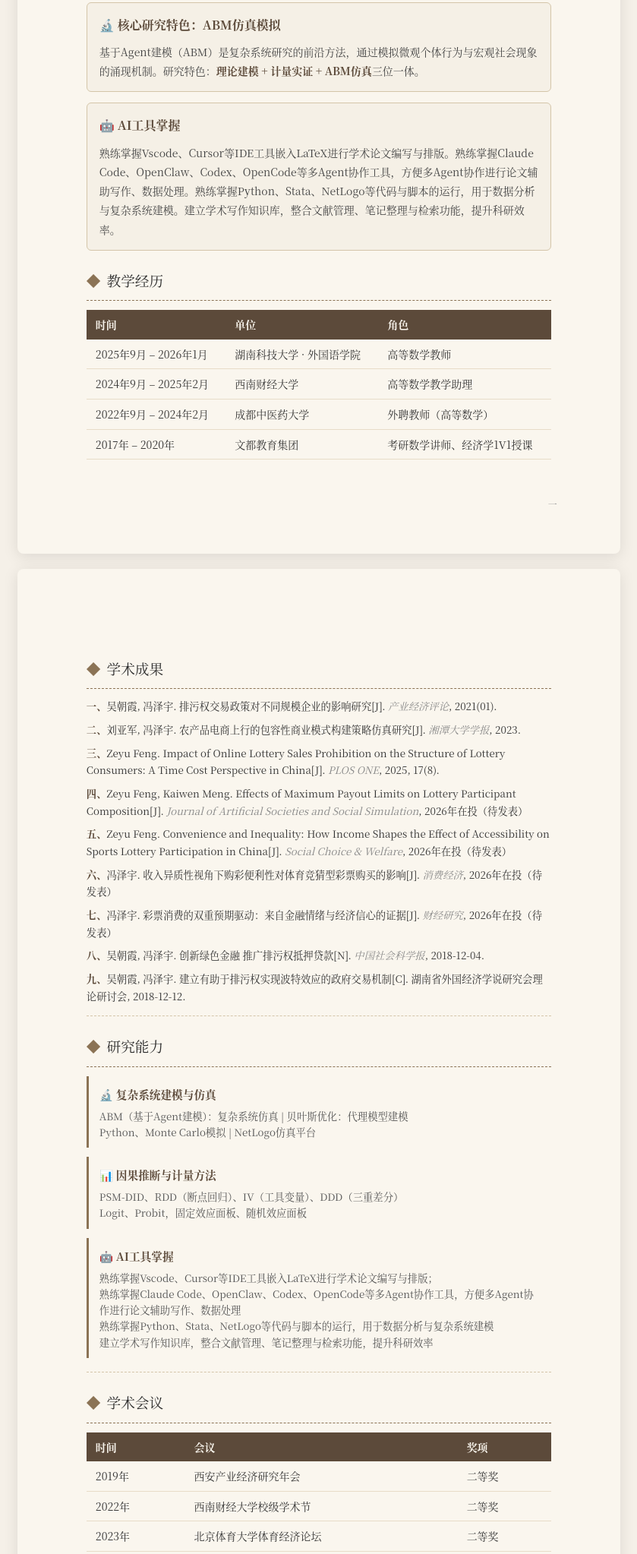
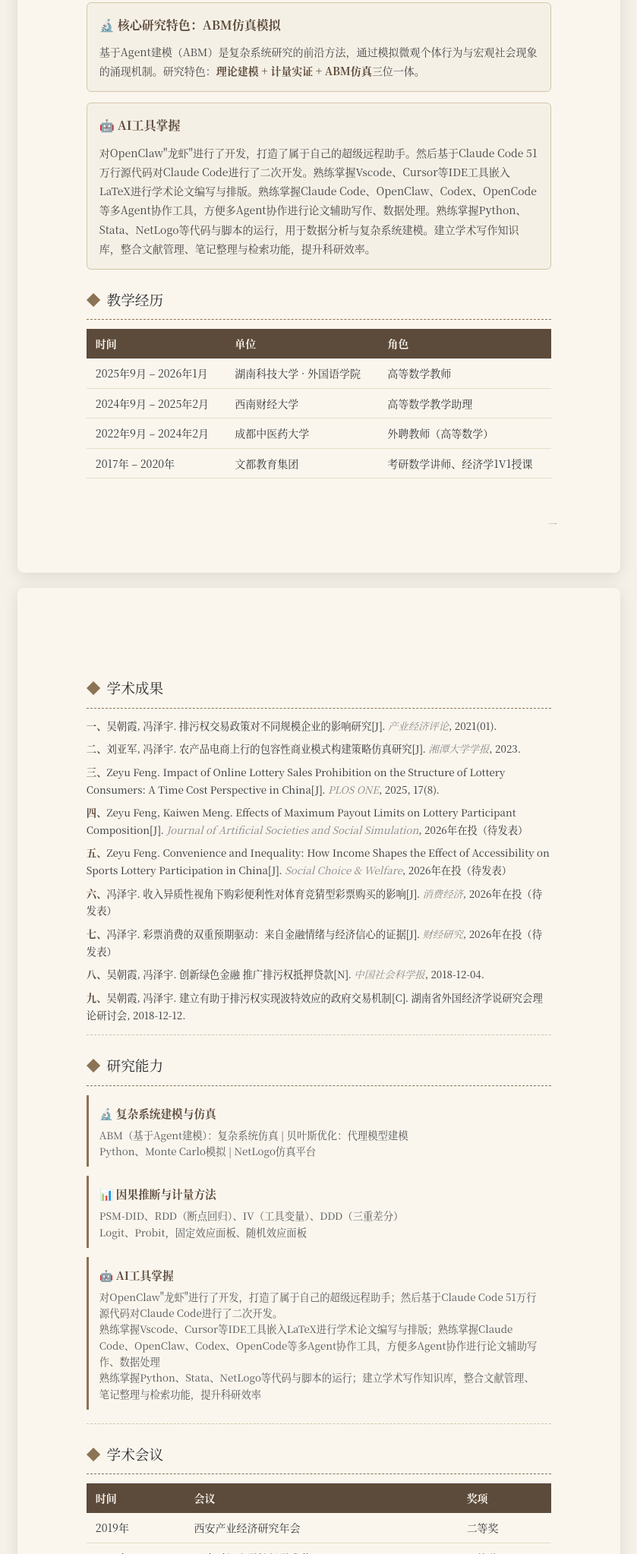
Before and after one commit to sxjl3496-spec/resume-ink2, a plain HTML site: page index.html in a window 1280 px wide. Shown: the part 619-2665 px from the top of the page at 76% size, without its empty margins (220-1059 px from the left). Drawn offline with Linux system fonts and the light colour scheme.

Commit message:
Fix OpenClaw lobster vs Claude Code confusion (resume-ink2 (墨韵))

```diff
--- a/index.html
+++ b/index.html
@@ -85,7 +85,7 @@ body{font-family:"STKaiti","KaiTi","Noto Serif CJK SC",serif;font-size:11pt;line
 </div>
 <div class="highlight-box">
 <div class="title">🤖 AI工具掌握</div>
-<div class="content">熟练掌握Vscode、Cursor等IDE工具嵌入LaTeX进行学术论文编写与排版。熟练掌握Claude Code、OpenClaw、Codex、OpenCode等多Agent协作工具，方便多Agent协作进行论文辅助写作、数据处理。熟练掌握Python、Stata、NetLogo等代码与脚本的运行，用于数据分析与复杂系统建模。建立学术写作知识库，整合文献管理、笔记整理与检索功能，提升科研效率。</div>
+<div class="content">对OpenClaw"龙虾"进行了开发，打造了属于自己的超级远程助手。然后基于Claude Code 51万行源代码对Claude Code进行了二次开发。熟练掌握Vscode、Cursor等IDE工具嵌入LaTeX进行学术论文编写与排版。熟练掌握Claude Code、OpenClaw、Codex、OpenCode等多Agent协作工具，方便多Agent协作进行论文辅助写作、数据处理。熟练掌握Python、Stata、NetLogo等代码与脚本的运行，用于数据分析与复杂系统建模。建立学术写作知识库，整合文献管理、笔记整理与检索功能，提升科研效率。</div>
 </div>
 <div class="section">
 <div class="section-title">教学经历</div>
@@ -126,7 +126,7 @@ body{font-family:"STKaiti","KaiTi","Noto Serif CJK SC",serif;font-size:11pt;line
 </div>
 <div class="skill-block">
 <div class="skill-title">🤖 AI工具掌握</div>
-<div class="skill-content">熟练掌握Vscode、Cursor等IDE工具嵌入LaTeX进行学术论文编写与排版；<br>熟练掌握Claude Code、OpenClaw、Codex、OpenCode等多Agent协作工具，方便多Agent协作进行论文辅助写作、数据处理<br>熟练掌握Python、Stata、NetLogo等代码与脚本的运行，用于数据分析与复杂系统建模<br>建立学术写作知识库，整合文献管理、笔记整理与检索功能，提升科研效率</div>
+<div class="skill-content">对OpenClaw"龙虾"进行了开发，打造了属于自己的超级远程助手；然后基于Claude Code 51万行源代码对Claude Code进行了二次开发。<br>熟练掌握Vscode、Cursor等IDE工具嵌入LaTeX进行学术论文编写与排版；熟练掌握Claude Code、OpenClaw、Codex、OpenCode等多Agent协作工具，方便多Agent协作进行论文辅助写作、数据处理<br>熟练掌握Python、Stata、NetLogo等代码与脚本的运行；建立学术写作知识库，整合文献管理、笔记整理与检索功能，提升科研效率</div>
 </div>
 </div>
 <hr class="sep">
```
